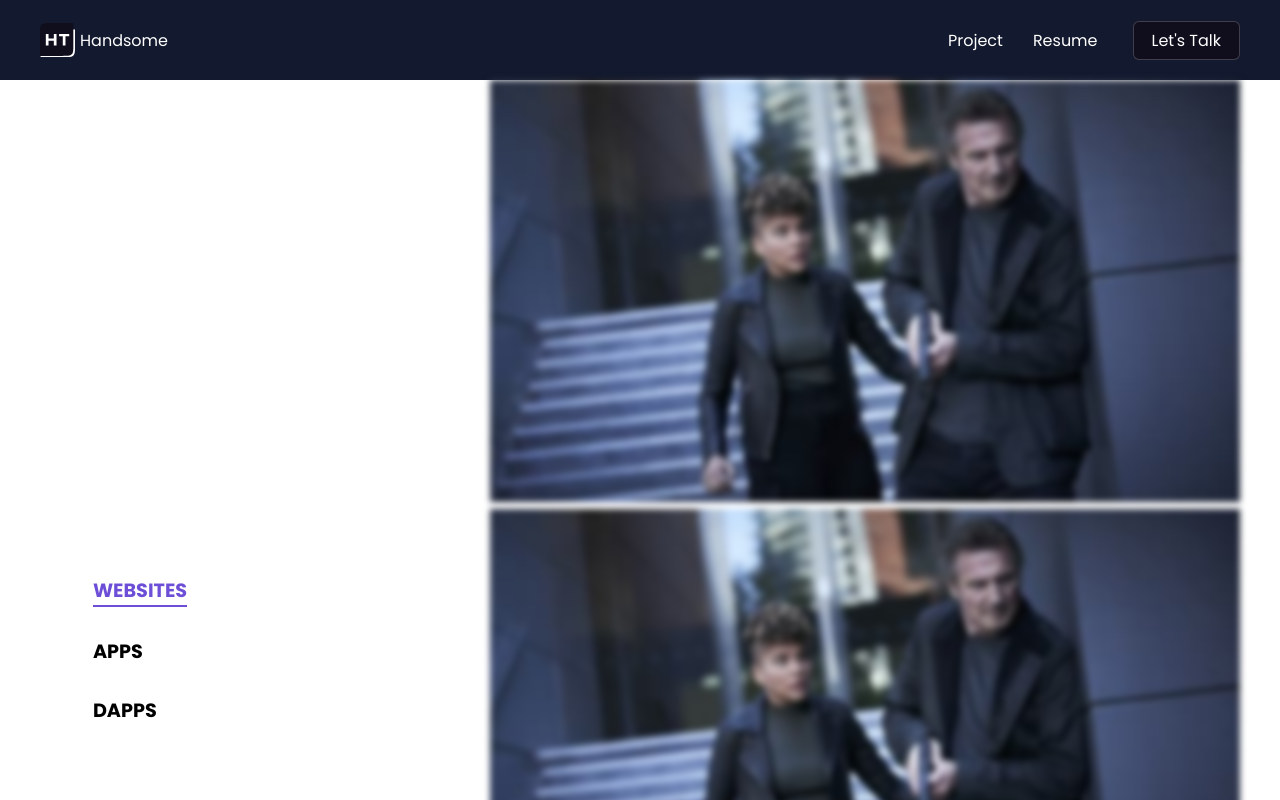
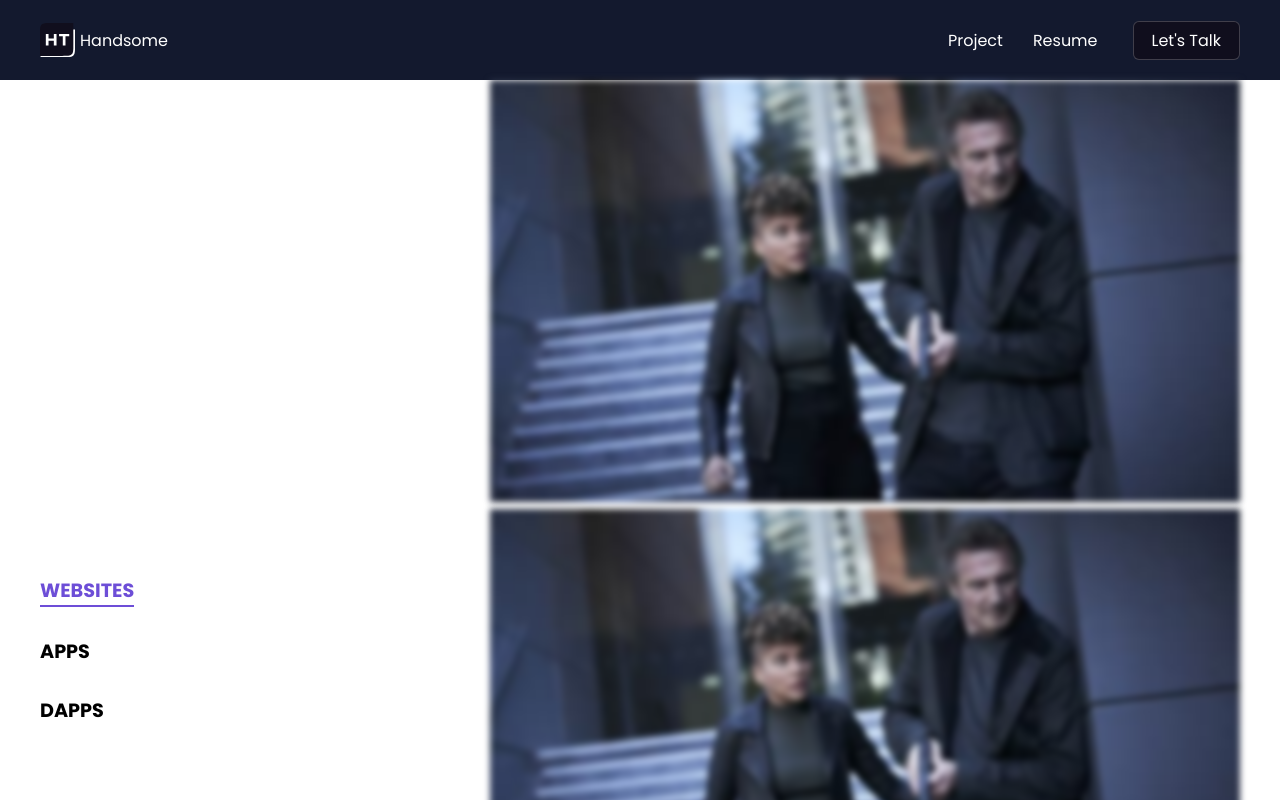
Before and after one commit to huzitaiwo/handsome, a React (Create React App) app: page /project in a window 1280 px wide. Shown: the top 800 px of the page. Built offline with nearby package versions, Linux system fonts and the light colour scheme.

Commit message:
restyling navbar

```diff
--- a/src/pages/project/Project.css
+++ b/src/pages/project/Project.css
@@ -1,18 +1,14 @@
 .project .container {
   display: flex;
-  /* align-items: center; */
   justify-content: space-between;
 }
 .projecr__bar-content {
-  width: 100%;
   width: 200px;
   height: 90vh;
   display: flex;
   flex-direction: column;
   justify-content: flex-end;
-  align-items: center;
   padding-bottom: 60px;
-  /* background: #eee; */
 }
 .project__bar {
   position: fixed;
```
